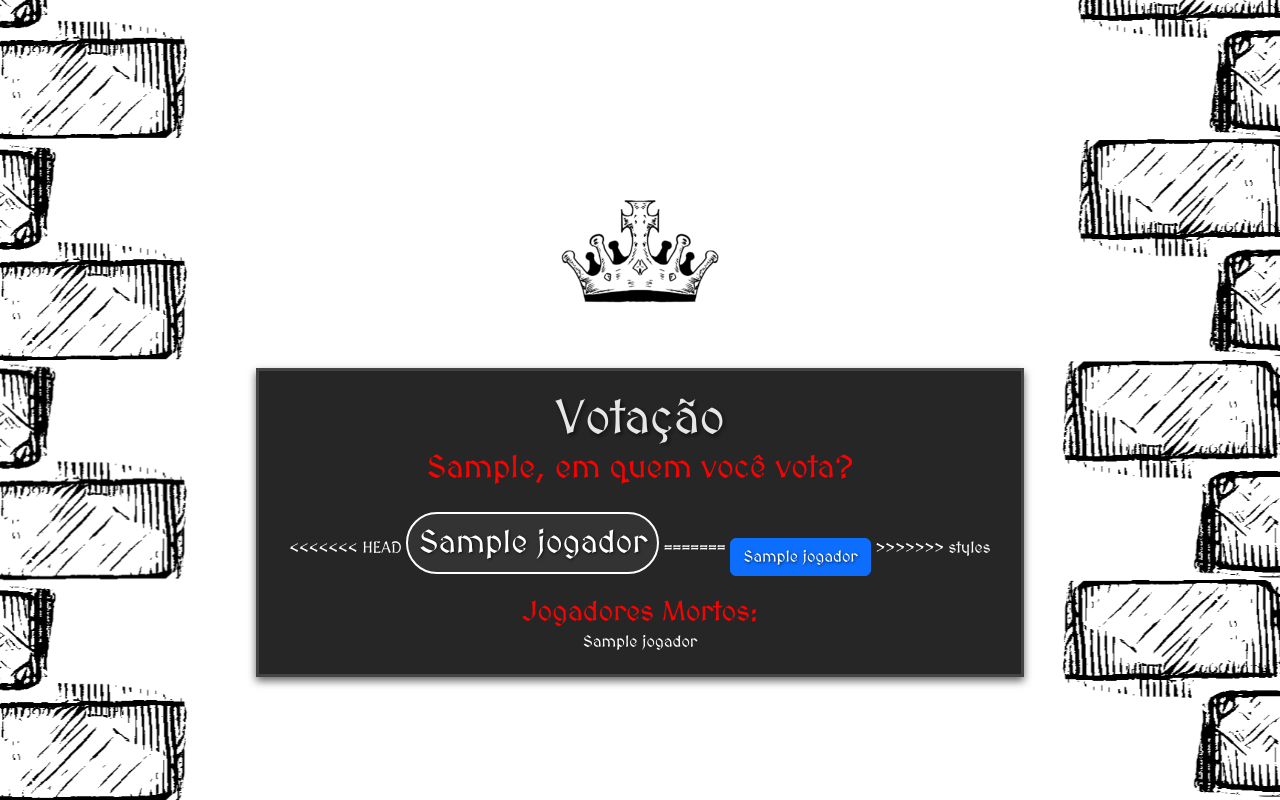
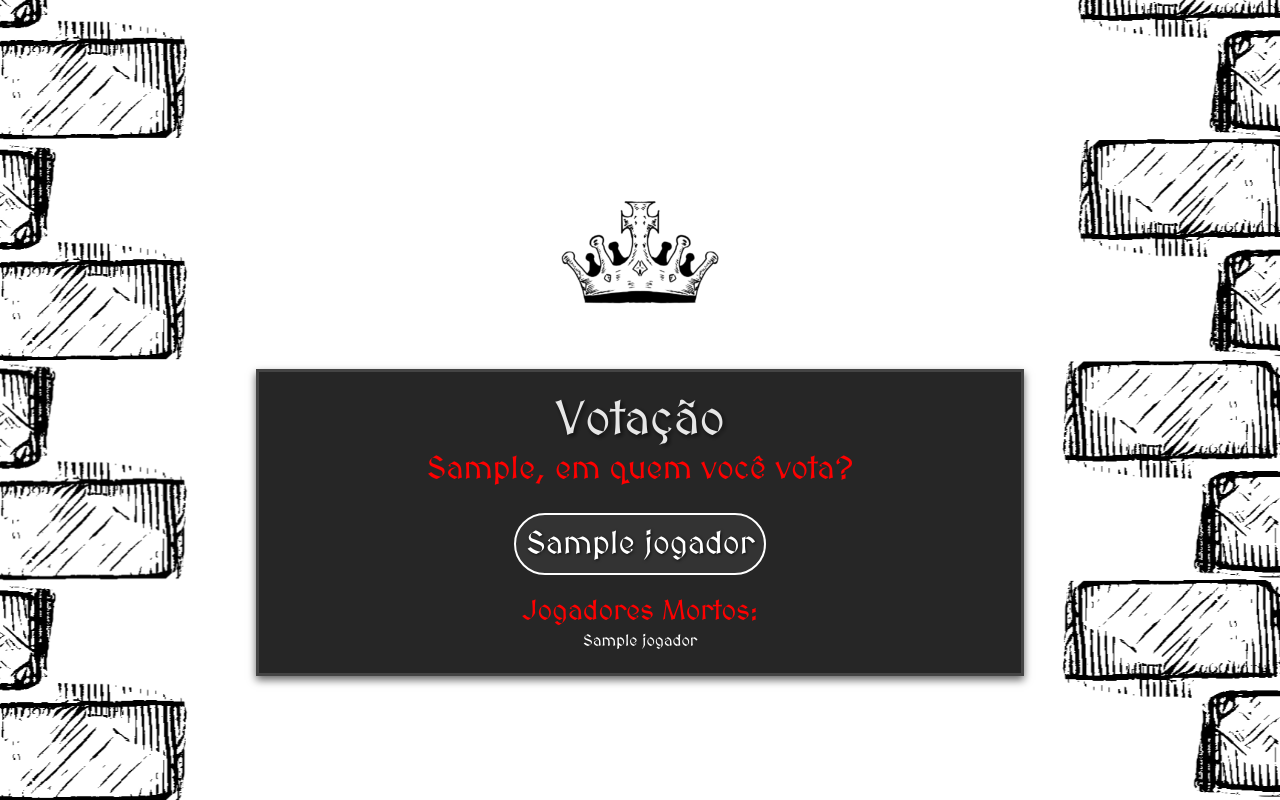
Before and after one commit to Samuel-fernandesf/Jogo-Lobisomem, a Flask app: template app/templates/votacao.html in a window 1280 px wide. Run offline with Flask 3, Linux system fonts and the light colour scheme; the template is opened without the code that fills it: most values are stand-ins (such as "Sample title", 1, 10 or a date in 2020); parts of the project's set-up code (start-up, migrations or seed data) failed here and were passed over.

Commit message:
VOtação bug

```diff
--- a/app/templates/votacao.html
+++ b/app/templates/votacao.html
@@ -16,11 +16,7 @@
             <ul>
                 {% for jogador in vivos %}
                     <li>
-<<<<<<< HEAD
-                        <button class='play'name="voto" value="{{ jogador }}">{{ jogador }}</button>
-=======
-                        <button name="voto" value="{{ jogador }}" class="btn btn-primary">{{ jogador }}</button>
->>>>>>> styles
+                        <button name="voto" class='play' value="{{ jogador }}">{{ jogador }}</button>
                     </li>
                 {% endfor %}
             </ul>
```
